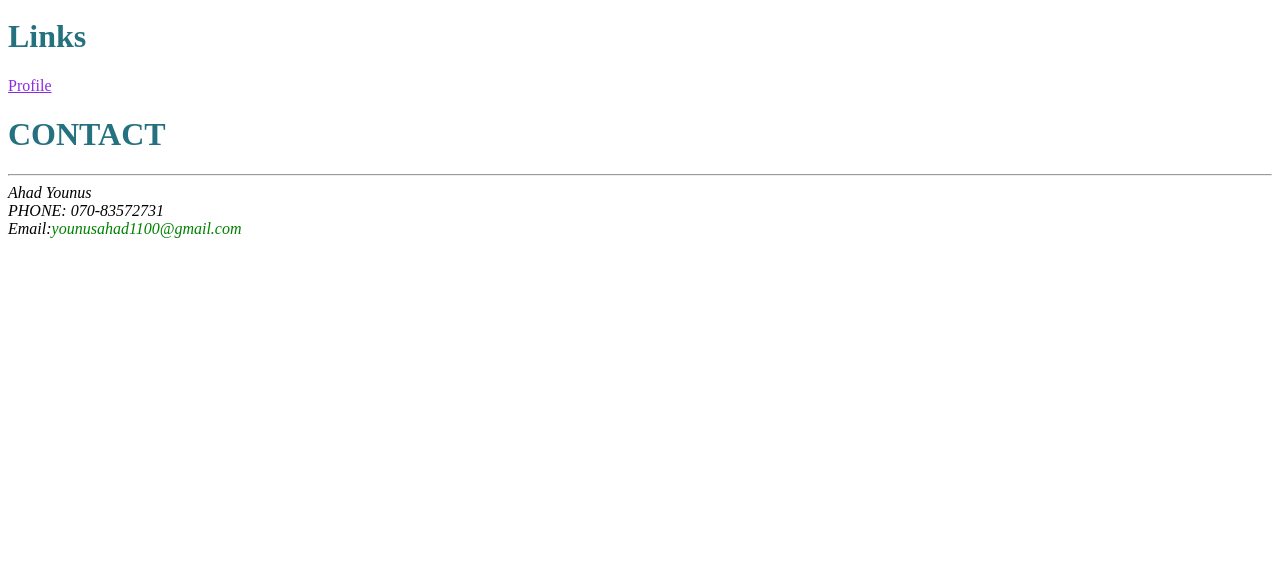
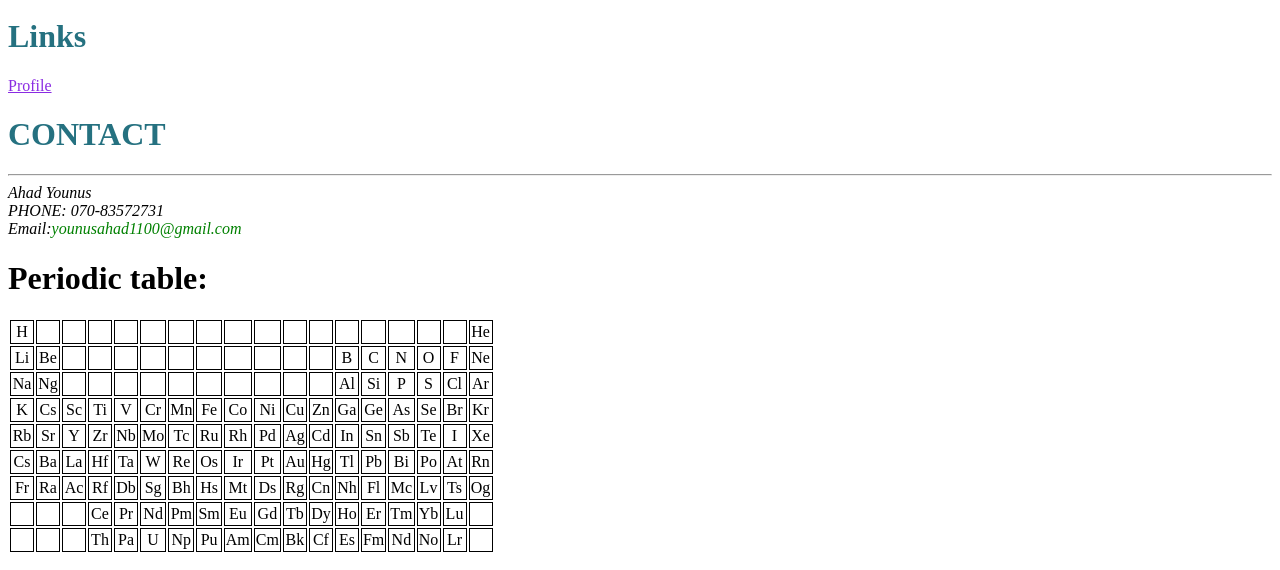
Before and after one commit to Ahad-Younus12/Learning-HTML, a plain HTML site: page 01-Basics/index.html in a window 1280 px wide. Shown: the part 727-1297 px from the top of the page. Before the commit the page ends 981 px from the top, so only its background shows below. Drawn offline with Linux system fonts and the light colour scheme.

Commit message:
Table practice (Periodic Table)

```diff
--- a/01-Basics/index.html
+++ b/01-Basics/index.html
@@ -44,6 +44,212 @@
      </p>
 
 
+
+
+
+
+
+
+
+
+
+
+
+
+     <p>
+        <h1>Periodic table:</h1>
+        <table>
+            <tr>
+                <td>H</td>
+                <td></td>
+                <td></td>
+                <td></td>
+                <td></td>
+                <td></td>
+                <td></td>
+                <td></td>
+                <td></td>
+                <td></td>
+                <td></td>
+                <td></td>
+                <td></td>
+                <td></td>
+                <td></td>
+                <td></td>
+                <td></td>
+                <td>He</td>
+            </tr>
+            <tr>
+                <td>Li</td>
+                <td>Be</td>
+                <td></td>
+                <td></td>
+                <td></td>
+                <td></td>
+                <td></td>
+                <td></td>
+                <td></td>
+                <td></td>
+                <td></td>
+                <td></td>
+                <td>B</td>
+                <td>C</td>
+                <td>N</td>
+                <td>O</td>
+                <td>F</td>
+                <td>Ne</td>
+            </tr>
+            <tr>
+                <td>Na</td>
+                <td>Ng</td>
+                <td></td>
+                <td></td>
+                <td></td>
+                <td></td>
+                <td></td>
+                <td></td>
+                <td></td>
+                <td></td>
+                <td></td>
+                <td></td>
+                <td>Al</td>
+                <td>Si</td>
+                <td>P</td>
+                <td>S</td>
+                <td>Cl</td>
+                <td>Ar</td>
+            </tr>
+            <tr>
+                <td>K</td>
+                <td>Cs</td>
+                <td>Sc</td>
+                <td>Ti</td>
+                <td>V</td>
+                <td>Cr</td>
+                <td>Mn</td>
+                <td>Fe</td>
+                <td>Co</td>
+                <td>Ni</td>
+                <td>Cu</td>
+                <td>Zn</td>
+                <td>Ga</td>
+                <td>Ge</td>
+                <td>As</td>
+                <td>Se</td>
+                <td>Br</td>
+                <td>Kr</td>
+            </tr>
+            <tr>
+                <td>Rb</td>
+                <td>Sr</td>
+                <td>Y</td>
+                <td>Zr</td>
+                <td>Nb</td>
+                <td>Mo</td>
+                <td>Tc</td>
+                <td>Ru</td>
+                <td>Rh</td>
+                <td>Pd</td>
+                <td>Ag</td>
+                <td>Cd</td>
+                <td>In</td>
+                <td>Sn</td>
+                <td>Sb</td>
+                <td>Te</td>
+                <td>I</td>
+                <td>Xe</td>
+            </tr>
+            <tr>
+                <td>Cs</td>
+                <td>Ba</td>
+                <td>La</td>
+                <td>Hf</td>
+                <td>Ta</td>
+                <td>W</td>
+                <td>Re</td>
+                <td>Os</td>
+                <td>Ir</td>
+                <td>Pt</td>
+                <td>Au</td>
+                <td>Hg</td>
+                <td>Tl</td>
+                <td>Pb</td>
+                <td>Bi</td>
+                <td>Po</td>
+                <td>At</td>
+                <td>Rn</td>
+            </tr>
+            <tr>
+                <td>Fr</td>
+                <td>Ra</td>
+                <td>Ac</td>
+                <td>Rf</td>
+                <td>Db</td>
+                <td>Sg</td>
+                <td>Bh</td>
+                <td>Hs</td>
+                <td>Mt</td>
+                <td>Ds</td>
+                <td>Rg</td>
+                <td>Cn</td>
+                <td>Nh</td>
+                <td>Fl</td>
+                <td>Mc</td>
+                <td>Lv</td>
+                <td>Ts</td>
+                <td>Og</td>
+            </tr>
+            <tr>
+                <td></td>
+                <td></td>
+                <td></td>
+                <td>Ce</td>
+                <td>Pr</td>
+                <td>Nd</td>
+                <td>Pm</td>
+                <td>Sm</td>
+                <td>Eu</td>
+                <td>Gd</td>
+                <td>Tb</td>
+                <td>Dy</td>
+                <td>Ho</td>
+                <td>Er</td>
+                <td>Tm</td>
+                <td>Yb</td>
+                <td>Lu</td>
+                <td></td>
+            </tr>
+            <tr>
+                <td></td>
+                <td></td>
+                <td></td>
+                <td>Th</td>
+                <td>Pa</td>
+                <td>U</td>
+                <td>Np</td>
+                <td>Pu</td>
+                <td>Am</td>
+                <td>Cm</td>
+                <td>Bk</td>
+                <td>Cf</td>
+                <td>Es</td>
+                <td>Fm</td>
+                <td>Nd</td>
+                <td>No</td>
+                <td>Lr</td>
+                <td></td>
+            </tr>
+
+
+        </table>
+
+     </p>
+
+
 </p>
+
+
+
+
 </body>
 </html>
--- a/01-Basics/style.css
+++ b/01-Basics/style.css
@@ -27,3 +27,14 @@
     background-color: transparent;
     text-decoration: underline;
   }
+
+
+
+
+  td {
+    width: 20px;
+    height: 20px;
+    border: 1px solid;
+    border-collapse: collapse;
+    text-align: center;
+  }
```
